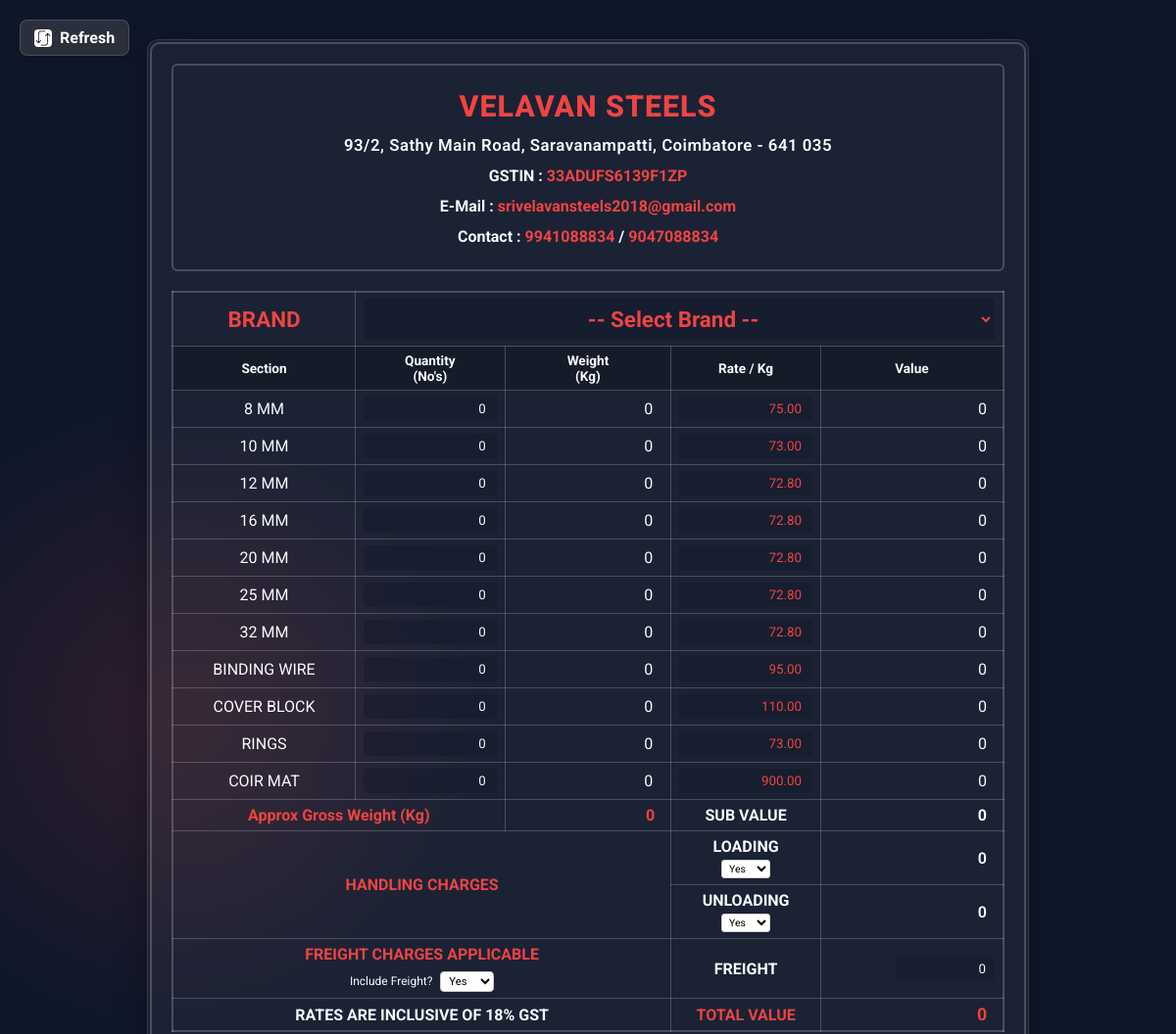
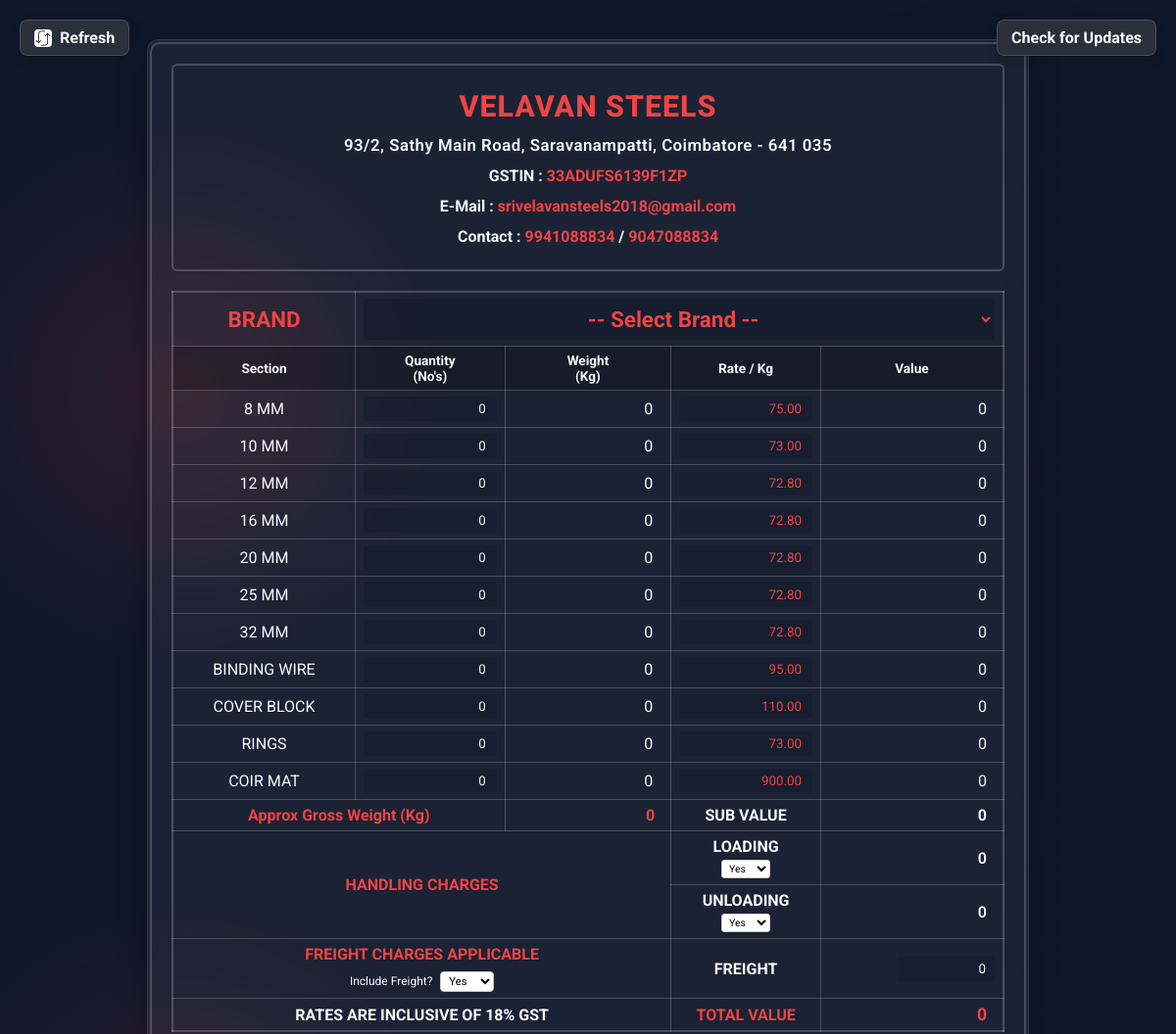
Before and after one commit to MOKI1110/velavan-steels-desktop, an Electron app: page electron-app/web/index.html in a window 1200 px wide. Shown: the top 1056 px of the page at 98% size. Drawn offline with nearby package versions, Linux system fonts and the light colour scheme.

Commit message:
Hide scrollbar and fix background

```diff
--- a/electron-app/package.json
+++ b/electron-app/package.json
@@ -1,6 +1,6 @@
 {
   "name": "velavan-steels-quotation",
-  "version": "1.3.3",
+  "version": "1.3.4",
   "description": "Quotation application for Velavan Steels",
   "main": "main.js",
   "scripts": {
--- a/electron-app/preload.js
+++ b/electron-app/preload.js
@@ -12,4 +12,6 @@ contextBridge.exposeInMainWorld('electronAPI', {
 
   openEmail:    (filePath, recipient) => ipcRenderer.invoke('open-email', filePath, recipient),
 
+  checkUpdates: () => ipcRenderer.invoke('check-updates'),
+
 });
--- a/electron-app/web/index.html
+++ b/electron-app/web/index.html
@@ -14,6 +14,15 @@
 
     <style>
         @import url('https://fonts.googleapis.com/css2?family=Lora:ital,wght@0,400..700;1,400..700&family=Roboto:ital,wght@0,100..900;1,100..900&display=swap');
+
+        /* Hide scrollbar globally */
+        ::-webkit-scrollbar {
+            display: none;
+        }
+        * {
+            -ms-overflow-style: none;
+            scrollbar-width: none;
+        }
 
         :root {
             --bg-color: #0f172a;
@@ -41,6 +50,7 @@
             background-image:
                 radial-gradient(circle at 15% 50%, rgba(239, 68, 68, 0.15), transparent 25%),
                 radial-gradient(circle at 85% 30%, rgba(15, 23, 42, 0.15), transparent 25%);
+            background-attachment: fixed;
             color: var(--text-main);
             min-height: 100vh;
             padding: 40px 20px;
@@ -566,6 +576,29 @@
             display: block;
         }
 
+        .btn-update {
+            position: fixed;
+            top: 20px;
+            right: 20px;
+            background: #2b2e3b;
+            border: 1px solid rgba(255, 255, 255, 0.15);
+            color: #ffffff;
+            padding: 8px 14px;
+            border-radius: 8px;
+            cursor: pointer;
+            z-index: 100;
+            font-size: 1rem;
+            font-weight: 700;
+            transition: all 0.3s ease;
+            box-shadow: 0 4px 12px rgba(0, 0, 0, 0.15);
+        }
+
+        .btn-update:hover {
+            background: #373b4d;
+            transform: translateY(-2px);
+            border-color: var(--primary);
+        }
+
         /* Align value column cells to match the loading/unloading/freight padding */
         .grid-table td.row-val,
         #sub-value,
@@ -778,6 +811,10 @@
         <img class="refresh-icon-static" src="./icons8-refresh.svg" alt="Refresh" width="18" height="18" style="border-radius: 4px;">
         <img class="refresh-icon-gif" src="./icons8-refresh.gif" alt="Refresh" width="18" height="18" style="border-radius: 4px;">
         Refresh
+    </button>
+
+    <button class="btn-update no-print" onclick="window.electronAPI.checkUpdates()" title="Check for Updates">
+        Check for Updates
     </button>
 
     <div id="print-area" class="glass-panel">
```
Also changed, not shown: electron-app/main.js (+7 -17 lines).
